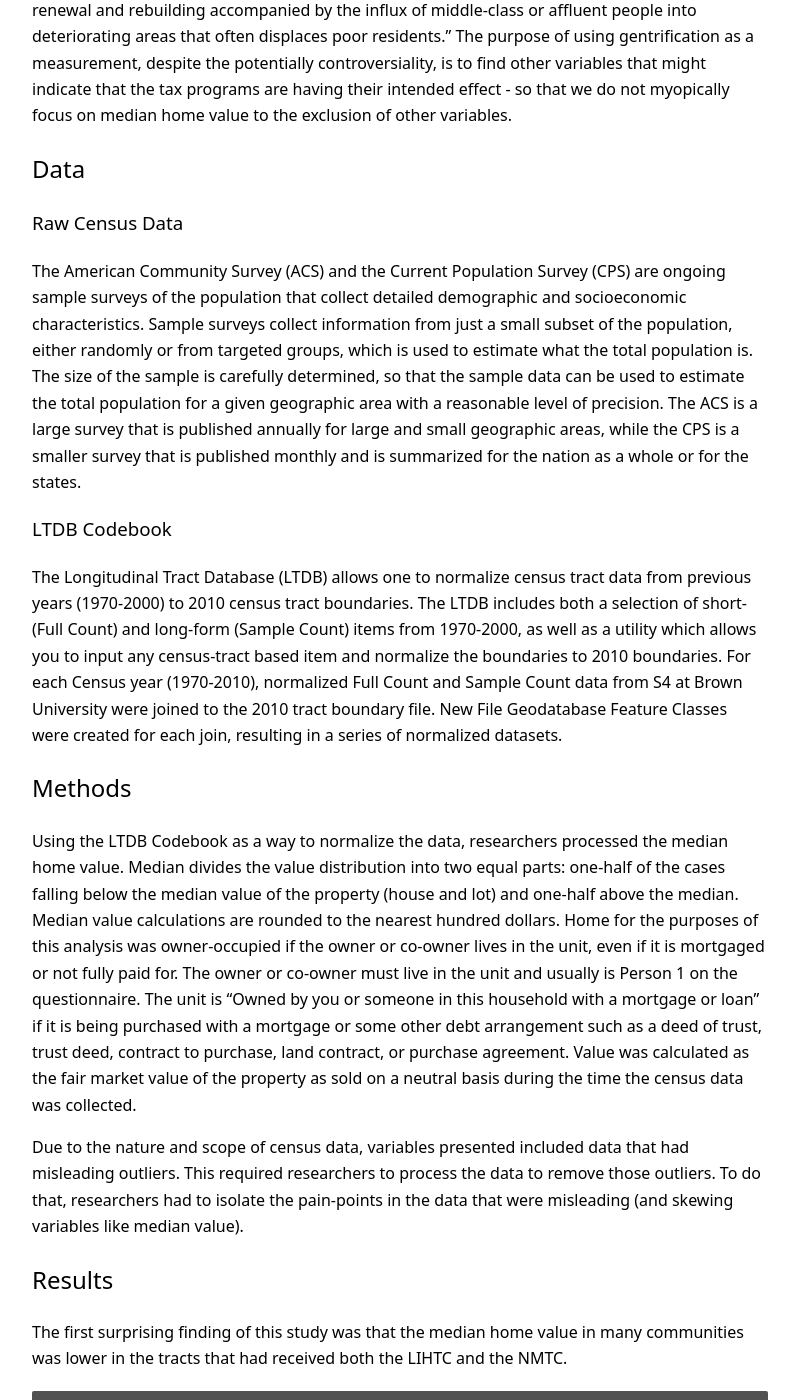
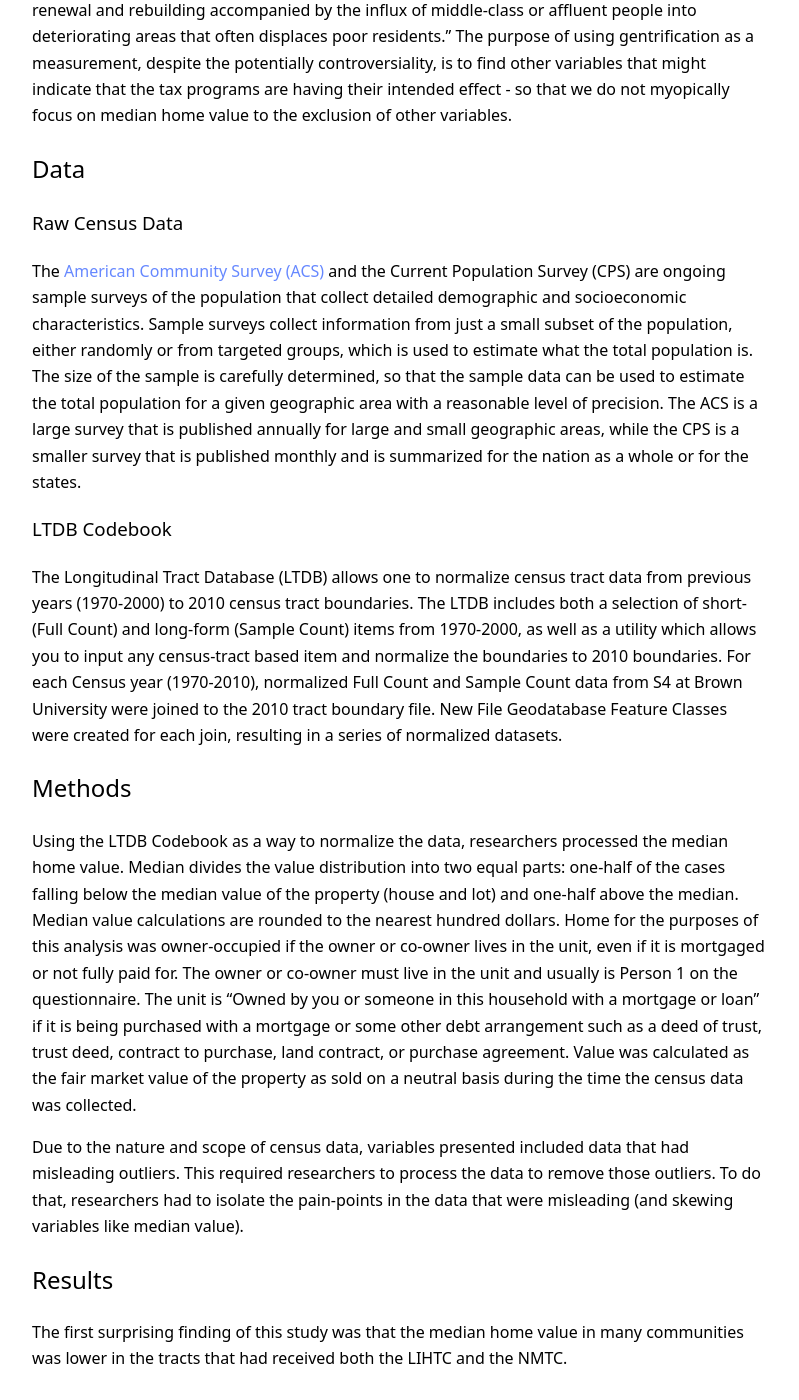
Before and after one commit to jmacost5/cpp-528-fall-2021-group-05, a Jekyll site: the page built from _posts/2021-12-03-ch01-Executive_Summary.md, in a window 1280 px wide and 1400 px high, scrolled down 1536 px. Shown: the whole window, without its empty margins (240-1039 px from the left). Built offline with Jekyll 4.4.1, drawn with Linux system fonts in a browser that asks for light colours; nearby versions of some CDN libraries; our own code applies the rules of GitHub Pages for plain Markdown files; some of the changed text lies outside the part shown.

Commit message:
Update 2021-12-03-ch01-Executive_Summary.md

````diff
--- a/_posts/2021-12-03-ch01-Executive_Summary.md
+++ b/_posts/2021-12-03-ch01-Executive_Summary.md
@@ -34,7 +34,7 @@
 
 ### Raw Census Data
 
-The American Community Survey (ACS) and the Current Population Survey (CPS) are ongoing sample surveys of the population that collect detailed demographic and socioeconomic characteristics. Sample surveys collect information from just a small subset of the population, either randomly or from targeted groups, which is used to estimate what the total population is. The size of the sample is carefully determined, so that the sample data can be used to estimate the total population for a given geographic area with a reasonable level of precision. The ACS is a large survey that is published annually for large and small geographic areas, while the CPS is a smaller survey that is published monthly and is summarized for the nation as a whole or for the states.
+The [American Community Survey (ACS)](https://www.census.gov/programs-surveys/acs) and the Current Population Survey (CPS) are ongoing sample surveys of the population that collect detailed demographic and socioeconomic characteristics. Sample surveys collect information from just a small subset of the population, either randomly or from targeted groups, which is used to estimate what the total population is. The size of the sample is carefully determined, so that the sample data can be used to estimate the total population for a given geographic area with a reasonable level of precision. The ACS is a large survey that is published annually for large and small geographic areas, while the CPS is a smaller survey that is published monthly and is summarized for the nation as a whole or for the states.
 
 ### LTDB Codebook
 
@@ -49,310 +49,3 @@
 ## Results
 
 The first surprising finding of this study was that the median home value in many communities was lower in the tracts that had received both the LIHTC and the NMTC.
-
-
-``` r
-summary(cars)
-```
-
-    ##      speed           dist
-    ##  Min.   : 4.0   Min.   :  2.00
-    ##  1st Qu.:12.0   1st Qu.: 26.00
-    ##  Median :15.0   Median : 36.00
-    ##  Mean   :15.4   Mean   : 42.98
-    ##  3rd Qu.:19.0   3rd Qu.: 56.00
-    ##  Max.   :25.0   Max.   :120.00
-
-## Including Plots
-
-You can also embed plots, for example:
-
-![](../assets/img/2021-03-14-ch01-example_page_files/figure-gfm/pressure-1.png)<!-- -->
-
-![](../assets/img/2021-03-14-ch01-example_page_files/figure-gfm/airquality-1.png)<!-- -->
-
-Note that the `echo = FALSE` parameter was added to the code chunk to
-prevent printing of the R code that generated the plot.
-
-## Including regression output
-
-``` r
-# load necessary packages ----
-library(stargazer)
-
-# load constants ----
-STARGAZER_OUTPUT_TYPE = "html"
-
-# create model ----
-first_lm <- lm(Ozone ~ Wind, data = datasets::airquality)
-
-# display model
-stargazer::stargazer(
-  first_lm,
-  type = STARGAZER_OUTPUT_TYPE,
-  title = "Table 1. Linear regression using airquality dataset to predict Ozone values using Wind values."
-)
-```
-
-<table style="text-align:center">
-
-<caption>
-
-<strong>Table 1. Linear regression using airquality dataset to predict
-Ozone values using Wind values.</strong>
-
-</caption>
-
-<tr>
-
-<td colspan="2" style="border-bottom: 1px solid black">
-
-</td>
-
-</tr>
-
-<tr>
-
-<td style="text-align:left">
-
-</td>
-
-<td>
-
-<em>Dependent variable:</em>
-
-</td>
-
-</tr>
-
-<tr>
-
-<td>
-
-</td>
-
-<td colspan="1" style="border-bottom: 1px solid black">
-
-</td>
-
-</tr>
-
-<tr>
-
-<td style="text-align:left">
-
-</td>
-
-<td>
-
-Ozone
-
-</td>
-
-</tr>
-
-<tr>
-
-<td colspan="2" style="border-bottom: 1px solid black">
-
-</td>
-
-</tr>
-
-<tr>
-
-<td style="text-align:left">
-
-Wind
-
-</td>
-
-<td>
-
-\-5.551<sup>\*\*\*</sup>
-
-</td>
-
-</tr>
-
-<tr>
-
-<td style="text-align:left">
-
-</td>
-
-<td>
-
-(0.690)
-
-</td>
-
-</tr>
-
-<tr>
-
-<td style="text-align:left">
-
-</td>
-
-<td>
-
-</td>
-
-</tr>
-
-<tr>
-
-<td style="text-align:left">
-
-Constant
-
-</td>
-
-<td>
-
-96.873<sup>\*\*\*</sup>
-
-</td>
-
-</tr>
-
-<tr>
-
-<td style="text-align:left">
-
-</td>
-
-<td>
-
-(7.239)
-
-</td>
-
-</tr>
-
-<tr>
-
-<td style="text-align:left">
-
-</td>
-
-<td>
-
-</td>
-
-</tr>
-
-<tr>
-
-<td colspan="2" style="border-bottom: 1px solid black">
-
-</td>
-
-</tr>
-
-<tr>
-
-<td style="text-align:left">
-
-Observations
-
-</td>
-
-<td>
-
-116
-
-</td>
-
-</tr>
-
-<tr>
-
-<td style="text-align:left">
-
-R<sup>2</sup>
-
-</td>
-
-<td>
-
-0.362
-
-</td>
-
-</tr>
-
-<tr>
-
-<td style="text-align:left">
-
-Adjusted R<sup>2</sup>
-
-</td>
-
-<td>
-
-0.356
-
-</td>
-
-</tr>
-
-<tr>
-
-<td style="text-align:left">
-
-Residual Std. Error
-
-</td>
-
-<td>
-
-26.467 (df = 114)
-
-</td>
-
-</tr>
-
-<tr>
-
-<td style="text-align:left">
-
-F Statistic
-
-</td>
-
-<td>
-
-64.644<sup>\*\*\*</sup> (df = 1; 114)
-
-</td>
-
-</tr>
-
-<tr>
-
-<td colspan="2" style="border-bottom: 1px solid black">
-
-</td>
-
-</tr>
-
-<tr>
-
-<td style="text-align:left">
-
-<em>Note:</em>
-
-</td>
-
-<td style="text-align:right">
-
-<sup>*</sup>p\<0.1; <sup>**</sup>p\<0.05; <sup>***</sup>p\<0.01
-
-</td>
-
-</tr>
-
-</table>
````
